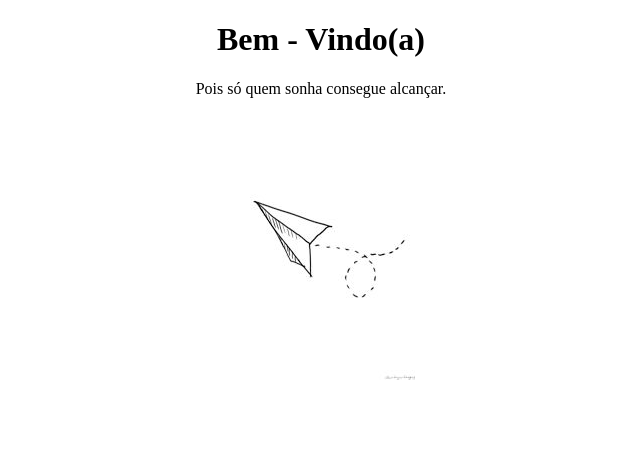
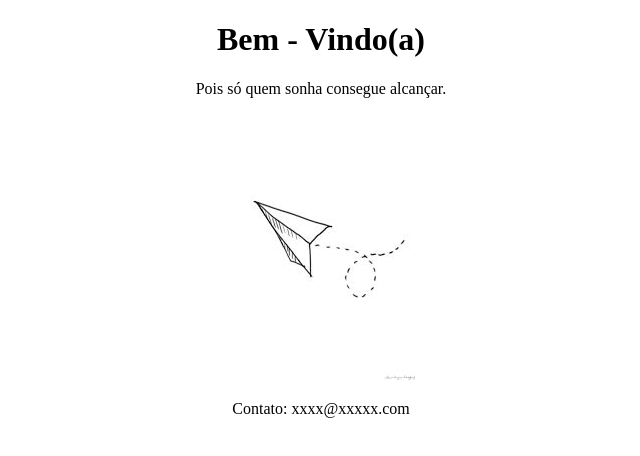
Before and after one commit to annaghis/Annaghis.github.io, a plain HTML site: page index.html in a window 1280 px wide. Shown: the whole page, without its empty margins (319-959 px from the left). Drawn offline with Linux system fonts and the light colour scheme.

Commit message:
contato add

```diff
--- a/index.html
+++ b/index.html
@@ -14,6 +14,8 @@
 	</a>
 	</center>
 
+	<p style="text-align: center;"> Contato: xxxx@xxxxx.com </p>
+
 
 
 </body>
```
